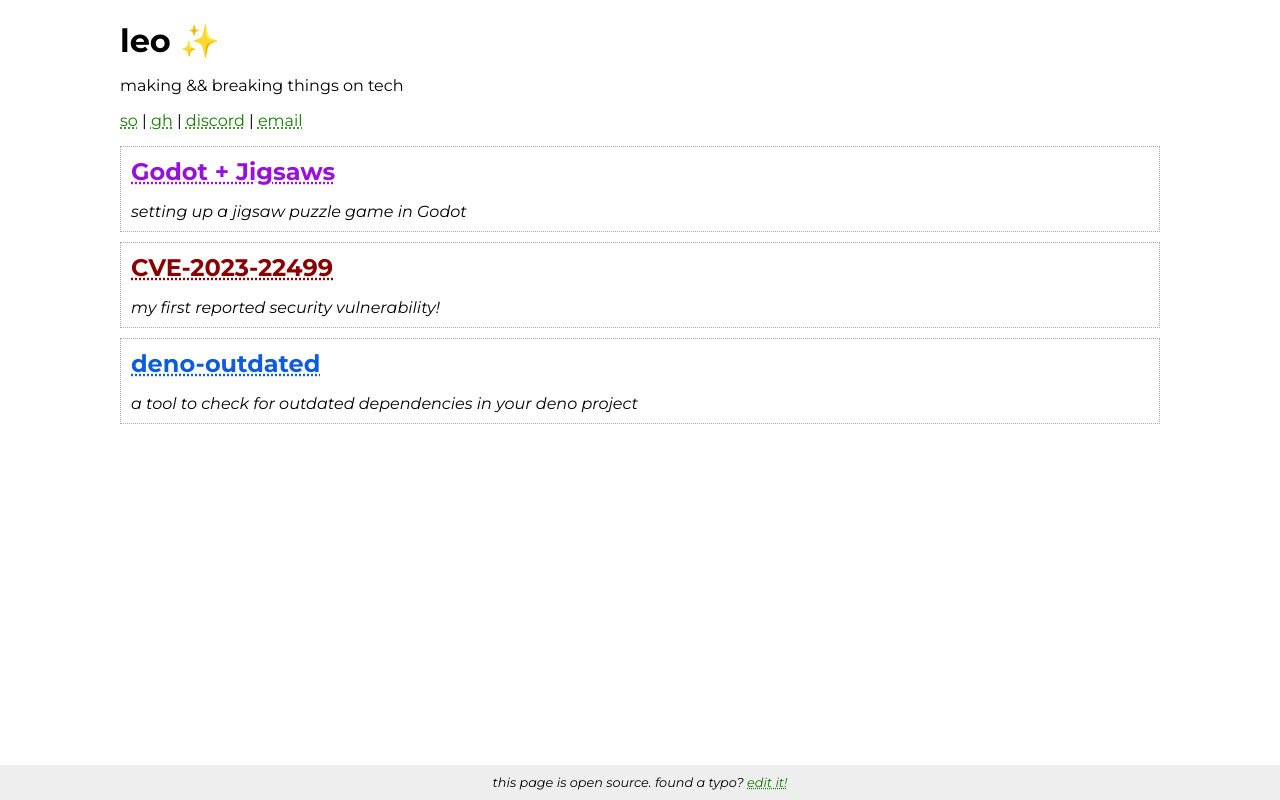
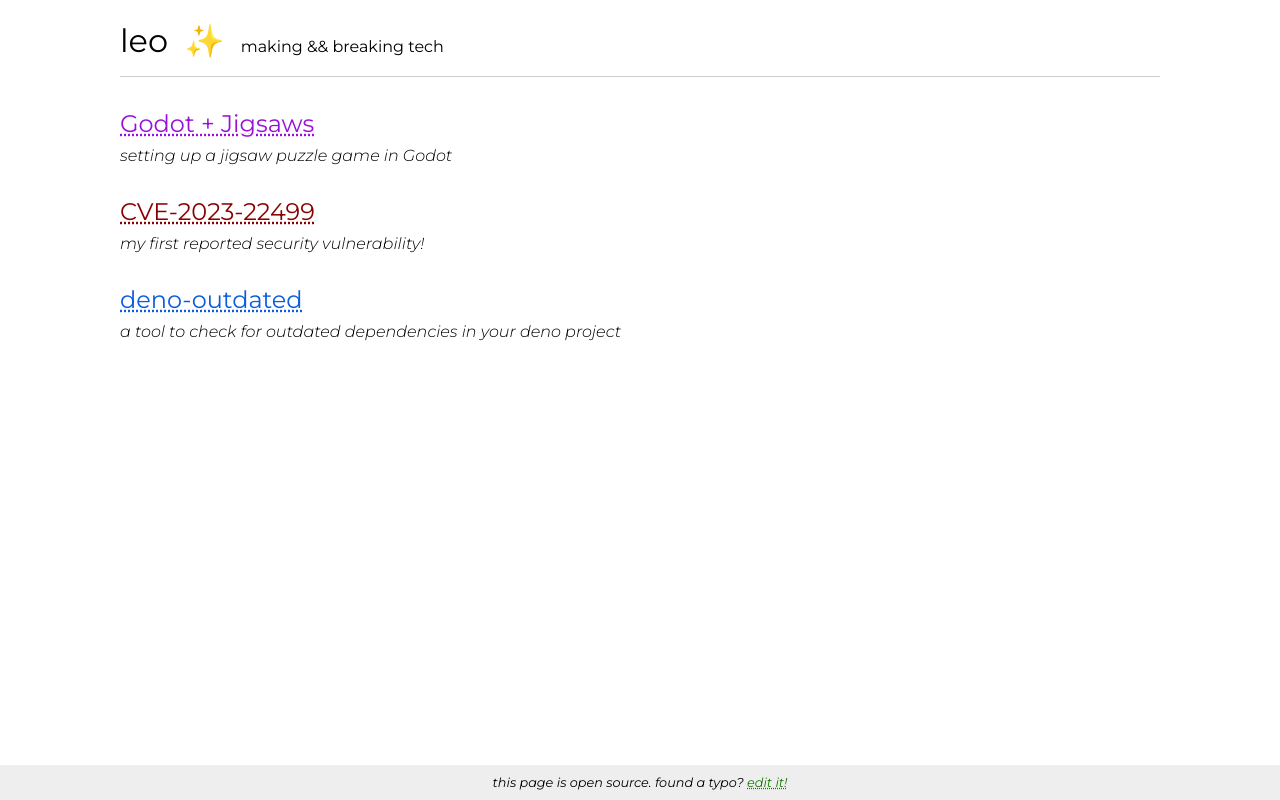
Before and after one commit to LeoDog896/webpage, a SvelteKit app: page / in a window 1280 px wide. Built offline with nearby package versions, Linux system fonts and the light colour scheme; some icons are missing; a small style sheet from the web is missing.

Commit message:
feat: design!

```diff
--- a/package.json
+++ b/package.json
@@ -31,6 +31,7 @@
 		"sass": "^1.58.0",
 		"svelte": "^3.52.0",
 		"svelte-check": "^2.9.2",
+		"svelte-icons": "^2.1.0",
 		"svelte-preprocess": "^4.10.7",
 		"tslib": "^2.4.0",
 		"typescript": "~4.8.4",
--- a/src/lib/EmojiSelector.svelte
+++ b/src/lib/EmojiSelector.svelte
@@ -5,13 +5,15 @@
 
 	let currentEmoji = randomEmoji();
 
+	export let style = ""
+
 	const cycleEmoji = () => {
 		const emojiIndex = emojis.indexOf(currentEmoji);
 		currentEmoji = emojis[(emojiIndex + 1) % emojis.length];
 	};
 </script>
 
-<button on:click={cycleEmoji} on:keypress={cycleEmoji}>{currentEmoji}</button>
+<button {style} on:click={cycleEmoji} on:keypress={cycleEmoji}>{currentEmoji}</button>
 
 <style>
 	button {
--- a/src/routes/+page.svelte
+++ b/src/routes/+page.svelte
@@ -1,34 +1,37 @@
 <script lang="ts">
 	import EmojiSelector from '$lib/EmojiSelector.svelte';
 	import { filename } from '$lib/filename';
+	import type { ComponentType, SvelteComponentTyped } from "svelte";
+
+	import DiStackoverflow from 'svelte-icons/di/DiStackoverflow.svelte';
+	import DiGithubBadge from 'svelte-icons/di/DiGithubBadge.svelte';
+	import FaDiscord from 'svelte-icons/fa/FaDiscord.svelte'
+	import IoIosMail from 'svelte-icons/io/IoIosMail.svelte'
 
 	$filename = "/src/routes/+page.svelte"
 
-	interface Link {
+	interface DescriptiveLink {
 		name: string;
 		href: string;
-	}
-
-	interface DescriptiveLink extends Link {
 		description: string;
 		type: 'project' | 'security' | 'article';
 	}
 
-	const links: Link[] = [
+	const links: { icon: ComponentType<SvelteComponentTyped>, href: string }[] = [
 		{
-			name: 'so',
+			icon: DiStackoverflow,
 			href: 'https://stackoverflow.com/users/7589775/leodog896'
 		},
 		{
-			name: 'gh',
+			icon: DiGithubBadge,
 			href: 'https://github.com/LeoDog896'
 		},
 		{
-			name: 'discord',
+			icon: FaDiscord,
 			href: 'https://discord.com/users/LeoDog896#0675'
 		},
 		{
-			name: 'email',
+			icon: IoIosMail,
 			href: 'mailto:leodog896@gmail.com'
 		}
 	];
@@ -57,17 +60,17 @@
 
 <h1>
 	leo
-	<EmojiSelector emojis={['🌼', '✨', '🍚']} />
+	<EmojiSelector style="margin: 0 0.5rem;" emojis={['🌼', '✨', '🍚']} />
+	<span class="subtitle">making && breaking tech</span>
+
+	<span class="icons">
+		{#each links as { icon, href }}
+			<a class="icon" {href}>
+				<svelte:component this={icon}></svelte:component>
+			</a>
+		{/each}
+	</span>
 </h1>
-<p>making && breaking things on tech</p>
-<p>
-	{#each links as { name, href }, i}
-		<a {href}>{name}</a>
-		{#if i < links.length - 1}
-			<span> | </span>
-		{/if}
-	{/each}
-</p>
 
 {#each stuff as { name, description, href, type }}
 	<div class="item">
@@ -81,11 +84,19 @@
 <style lang="scss">
 	h1 {
 		margin-bottom: 0px;
-		padding-bottom: 0px;
+		padding-bottom: 1rem;
+		border-bottom: 1px solid #ccc;
 	}
+
+	a, p {
+		font-weight: 300;
+	}
+
+	h1, h2 {
+		font-weight: 400;
+	}
+
 	.item {
-		border: 1px dotted #aaa;
-		padding: 10px;
 
 		h2 {
 			margin: 0;
@@ -99,7 +110,17 @@
 			margin-bottom: 10px;
 		}
 
+		p {
+			margin-top: 0.5rem;
+		}
+
 		a {
+
+			h2 {
+				margin-bottom: 0;
+				margin-top: 2rem;
+			}
+
 			&.link-project {
 				color: rgb(11, 92, 222);
 			}
@@ -113,4 +134,19 @@
 			}
 		}
 	}
+
+	.icon {
+		width: 25px;
+		height: 25px;
+		margin-right: 10px;
+		display: inline-block;
+	}
+
+	.icons {
+		float: right;
+	}
+
+	.subtitle {
+		font-size: 0.5em;
+	}
 </style>
```
Also changed, not shown: 1 other file (tests, documents, lock files or other folders).
